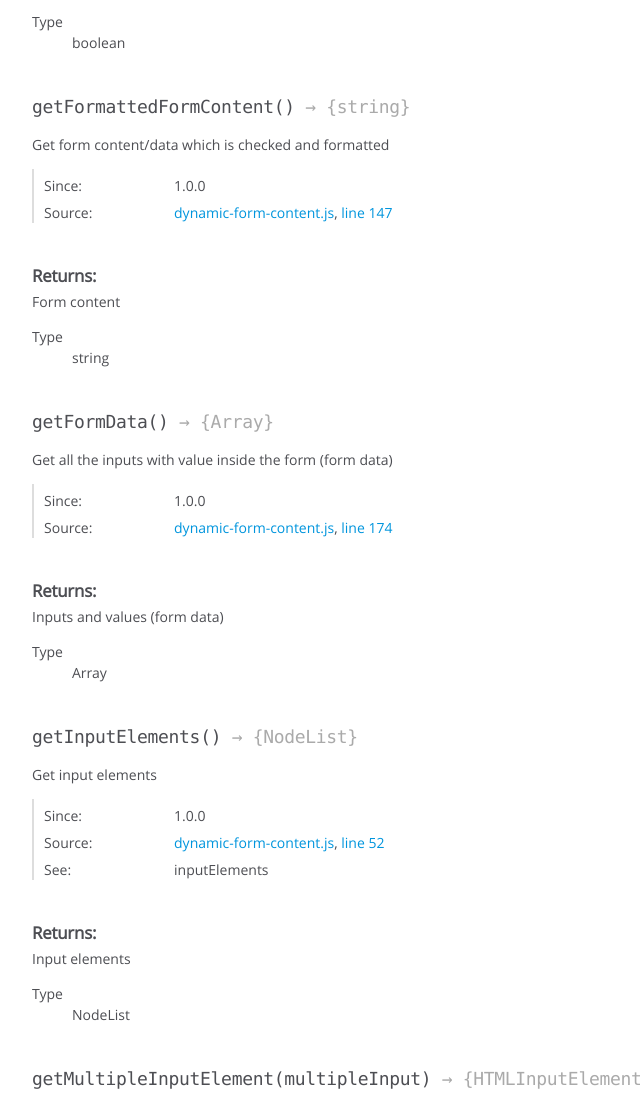
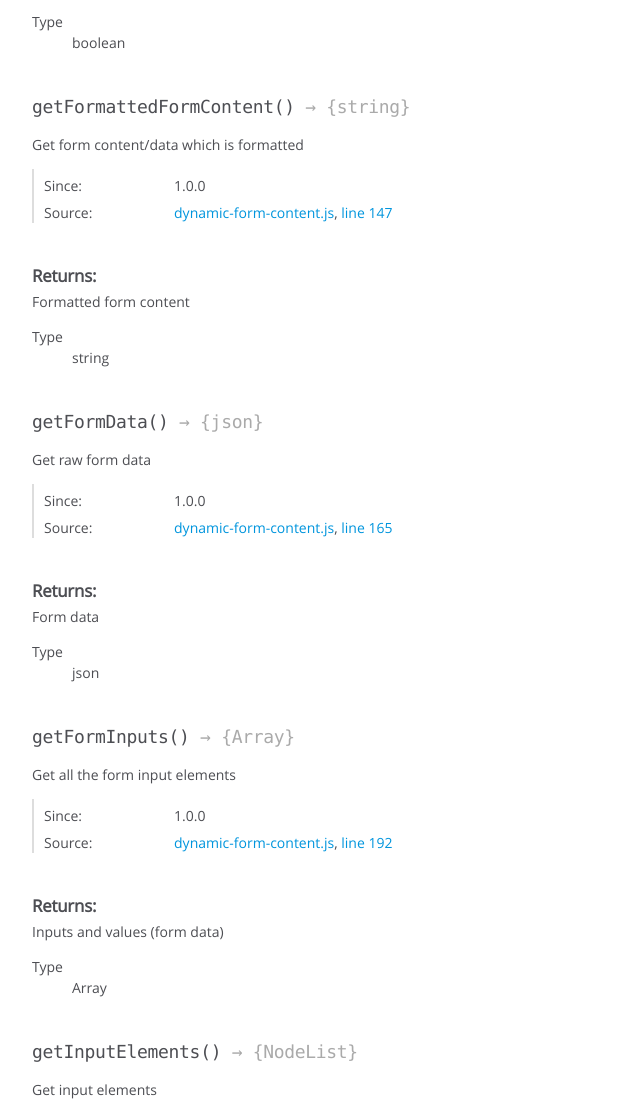
Before and after one commit to OliverPaljak/JSDynamicFormContent, a plain HTML site: page JSDoc/FormContent.html in a window 1280 px wide. Shown: the part 1780-2883 px from the top of the page, without its empty margins (0-640 px from the left). Drawn offline with Linux system fonts and the light colour scheme.

Commit message:
Add files via upload

```diff
--- a/JSDoc/FormContent.html
+++ b/JSDoc/FormContent.html
@@ -607,7 +607,7 @@
 
 
 <div class="description">
-    Get form content/data which is checked and formatted
+    Get form content/data which is formatted
 </div>
 
 
@@ -681,7 +681,7 @@
 
 
 <div class="param-desc">
-    Form content
+    Formatted form content
 </div>
 
 
@@ -707,14 +707,14 @@
 
 
 
-    <h4 class="name" id="getFormData"><span class="type-signature"></span>getFormData<span class="signature">()</span><span class="type-signature"> &rarr; {Array}</span></h4>
+    <h4 class="name" id="getFormData"><span class="type-signature"></span>getFormData<span class="signature">()</span><span class="type-signature"> &rarr; {json}</span></h4>
 
 
 
 
 
 <div class="description">
-    Get all the inputs with value inside the form (form data)
+    Get raw form data
 </div>
 
 
@@ -761,7 +761,114 @@
 
     <dt class="tag-source">Source:</dt>
     <dd class="tag-source"><ul class="dummy"><li>
-        <a href="dynamic-form-content.js.html">dynamic-form-content.js</a>, <a href="dynamic-form-content.js.html#line174">line 174</a>
+        <a href="dynamic-form-content.js.html">dynamic-form-content.js</a>, <a href="dynamic-form-content.js.html#line165">line 165</a>
+    </li></ul></dd>
+
+
+
+
+
+
+
+</dl>
+
+
+
+
+
+
+
+
+
+
+
+
+
+<h5>Returns:</h5>
+
+
+<div class="param-desc">
+    Form data
+</div>
+
+
+
+<dl>
+    <dt>
+        Type
+    </dt>
+    <dd>
+
+<span class="param-type">json</span>
+
+
+    </dd>
+</dl>
+
+
+
+
+
+
+
+
+
+
+    <h4 class="name" id="getFormInputs"><span class="type-signature"></span>getFormInputs<span class="signature">()</span><span class="type-signature"> &rarr; {Array}</span></h4>
+
+
+
+
+
+<div class="description">
+    Get all the form input elements
+</div>
+
+
+
+
+
+
+
+
+
+
+
+
+
+<dl class="details">
+
+
+
+
+    <dt class="tag-since">Since:</dt>
+    <dd class="tag-since"><ul class="dummy"><li>1.0.0</li></ul></dd>
+
+
+
+
+
+
+
+
+
+
+
+
+
+
+
+
+
+
+
+
+
+
+
+    <dt class="tag-source">Source:</dt>
+    <dd class="tag-source"><ul class="dummy"><li>
+        <a href="dynamic-form-content.js.html">dynamic-form-content.js</a>, <a href="dynamic-form-content.js.html#line192">line 192</a>
     </li></ul></dd>
 
 
@@ -928,7 +1035,7 @@
 
 
 
-    <h4 class="name" id="getMultipleInputElement"><span class="type-signature"></span>getMultipleInputElement<span class="signature">(multipleInput)</span><span class="type-signature"> &rarr; {HTMLInputElement}</span></h4>
+    <h4 class="name" id="getMultipleInput"><span class="type-signature"></span>getMultipleInput<span class="signature">(multipleInput)</span><span class="type-signature"> &rarr; {HTMLInputElement}</span></h4>
 
 
 
@@ -1031,7 +1138,7 @@
 
     <dt class="tag-source">Source:</dt>
     <dd class="tag-source"><ul class="dummy"><li>
-        <a href="dynamic-form-content.js.html">dynamic-form-content.js</a>, <a href="dynamic-form-content.js.html#line206">line 206</a>
+        <a href="dynamic-form-content.js.html">dynamic-form-content.js</a>, <a href="dynamic-form-content.js.html#line224">line 224</a>
     </li></ul></dd>
 
 
@@ -1499,7 +1606,7 @@
 <br class="clear">
 
 <footer>
-    Documentation generated by <a href="https://github.com/jsdoc3/jsdoc">JSDoc 3.4.3</a> on Thu Mar 09 2017 00:04:09 GMT+0200 (EET)
+    Documentation generated by <a href="https://github.com/jsdoc3/jsdoc">JSDoc 3.4.3</a> on Fri Mar 10 2017 21:25:46 GMT+0200 (EET)
 </footer>
 
 <script> prettyPrint(); </script>
```
Also changed, not shown: JSDoc/dynamic-form-content.js.html (+42 -24 lines), JSDoc/index.html (+1 -1 lines).
